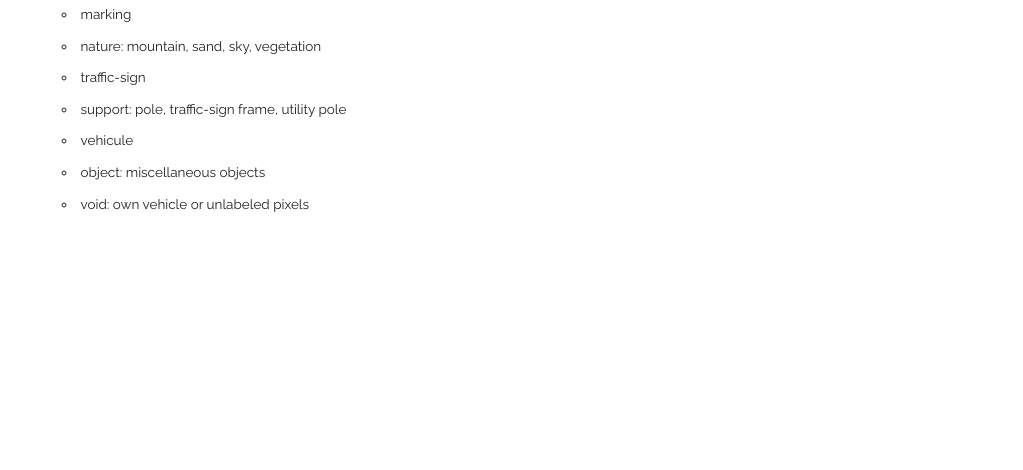
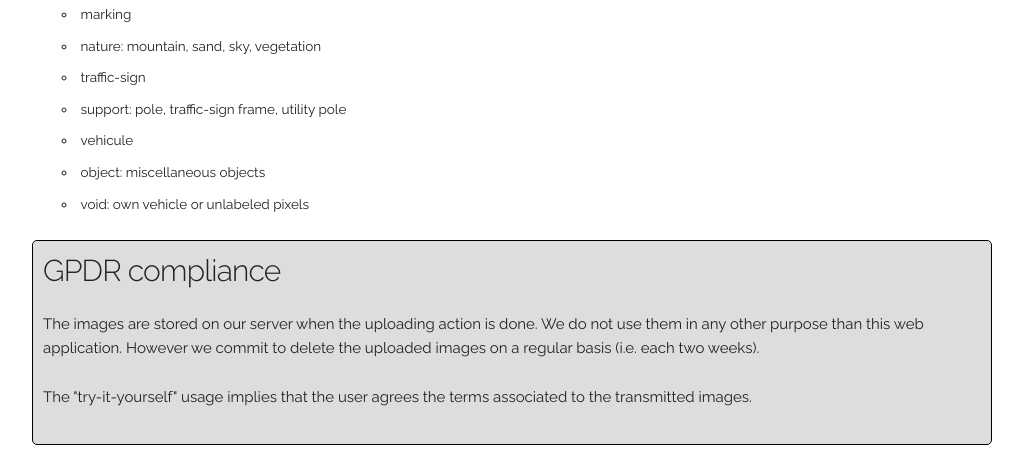
Before and after one commit to Oslandia/deeposlandia, a Python web app: template deeposlandia/webapp/templates/predictor.html in a window 1280 px wide. Shown: the part 1729-2199 px from the top of the page, without its empty margins (128-1151 px from the left). Before the commit the page ends 1941 px from the top, so only its background shows below. Run offline with Jinja, Linux system fonts and the light colour scheme; the template is opened without the code that fills it, so the values that code supplies are empty; some libraries are stand-ins or nearby versions.

Commit message:
webapp: add information about GDPR

```diff
--- a/deeposlandia/webapp/static/app.css
+++ b/deeposlandia/webapp/static/app.css
@@ -96,3 +96,10 @@ __________________________________________________ */
     display: inline-block;
     font-size: small;
 }
+
+.infoframe {
+    background-color:#dddddd;
+    border:1px groove black;
+    border-radius: 5px;
+    padding: 10px;
+}
--- a/deeposlandia/webapp/templates/predictor.html
+++ b/deeposlandia/webapp/templates/predictor.html
@@ -132,6 +132,20 @@
   </ul>
 </p>
 
+<div class=infoframe>
+  <h4>GPDR compliance</h4>
+  <p>
+    The images are stored on our server when the uploading action is done. We
+    do not use them in any other purpose than this web
+    application. However we commit to delete the uploaded images on a
+    regular basis (<emph>i.e.</emph> each two weeks).
+  </p>
+  <p>
+    The "try-it-yourself" usage implies that the user agrees the terms
+    associated to the transmitted images.
+  </p>
+</div>
+
 {% endblock %}
 
 {% block appjs %}
```
